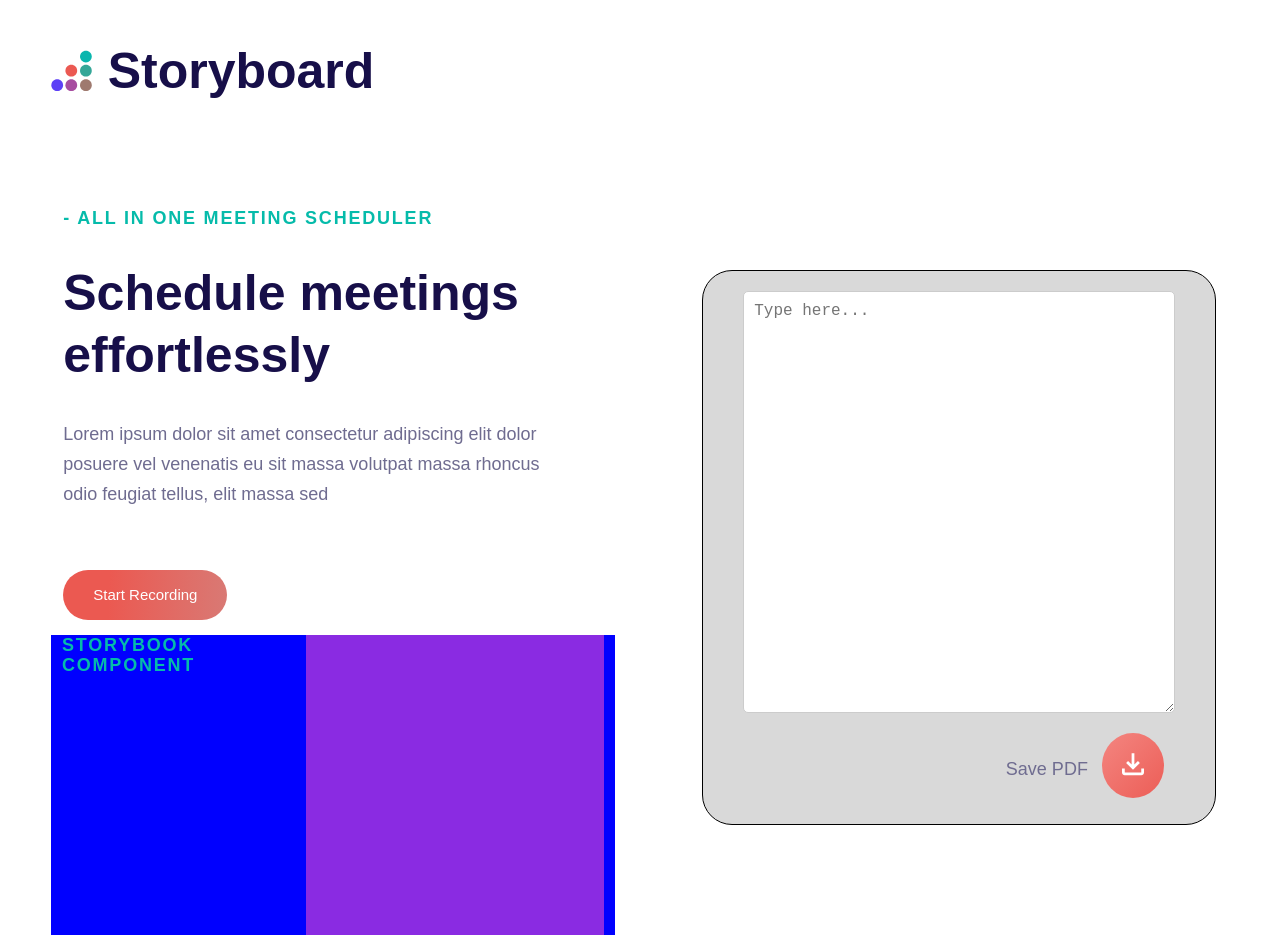
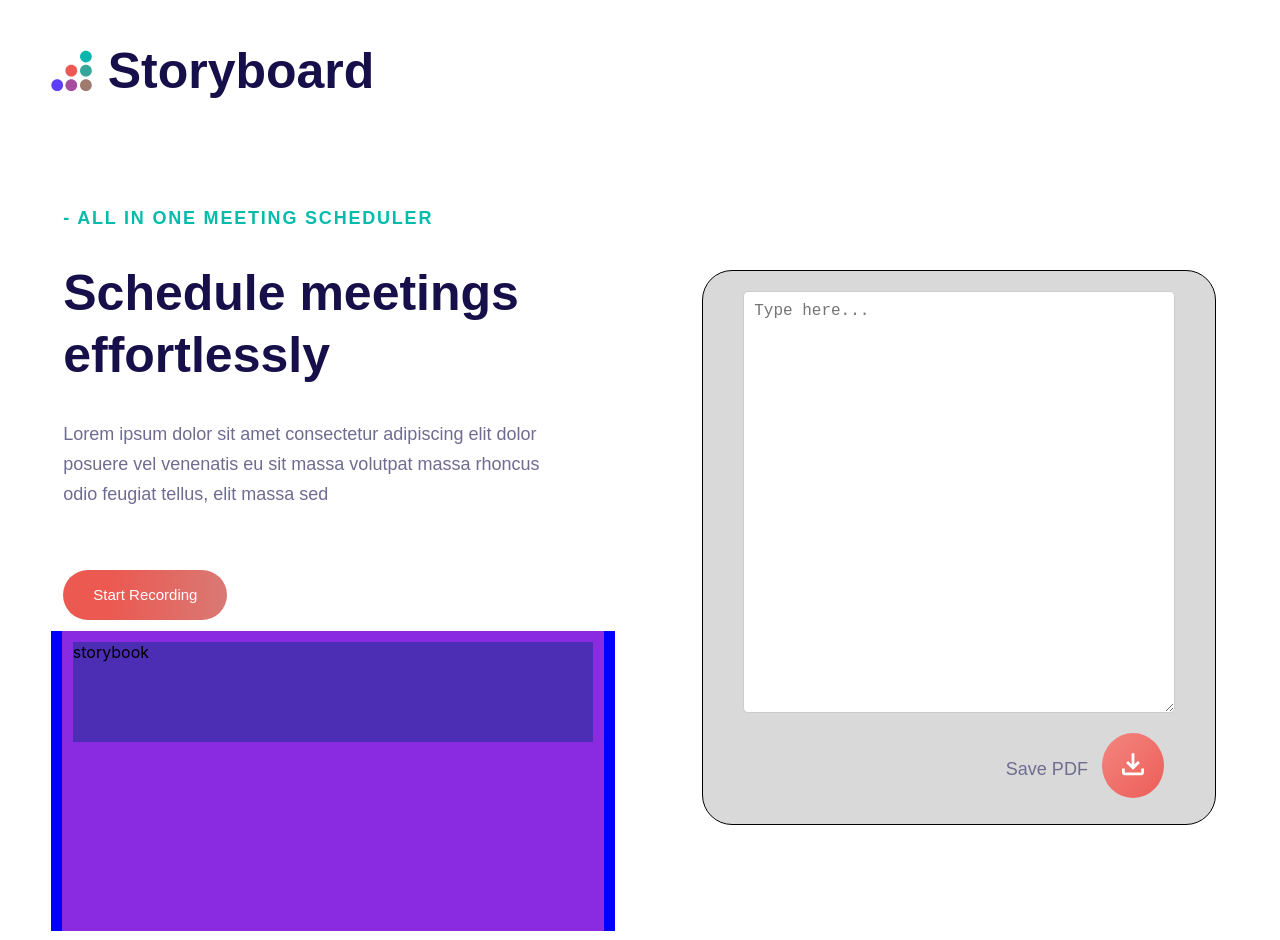
Before and after one commit to vaibhav-gopal/deltahacks10Storybook, a React (Create React App) app in the folder frontend/websitestoryboard/: page / in a window 1280 px wide. Shown: the top 940 px of the page. Built offline with nearby package versions, Linux system fonts and the light colour scheme.

Commit message:
Genbox pushed

```diff
--- a/frontend/websitestoryboard/src/Genbox.js
+++ b/frontend/websitestoryboard/src/Genbox.js
@@ -14,19 +14,15 @@ function FlashcardsComponent() {
 
 function StorybookComponent() {
   return (
-    <div className='card'>
-      <h2>Storybook Component</h2>
-      {/* Add Storybook content here */}
-    </div>
+
+      <div className='storybook'>storybook</div>
+
   );
 }
 
 function AdditionalResourcesComponent() {
   return (
-    <div className='card' >
-      <h2>Additional Resources Component</h2>
-      {/* Add Additional Resources content here */}
-    </div>
+      <div className='resources'>Additional Resources Component</div>
   );
 }
 
--- a/frontend/websitestoryboard/src/gen.css
+++ b/frontend/websitestoryboard/src/gen.css
@@ -12,7 +12,21 @@
 
 }
 .display{
+    overflow: hidden;
     height: 300px;
     margin: 2%  2%;
     background-color: blueviolet;
 }
+.resources{
+    height: 100px;
+    margin: 2%  2%;
+    background-color: rgba(22, 50, 140, 0.53);
+
+}
+
+.storybook{
+    height: 100px;
+    margin: 2%  2%;
+    background-color: rgba(22, 50, 140, 0.53);
+
+}
```
